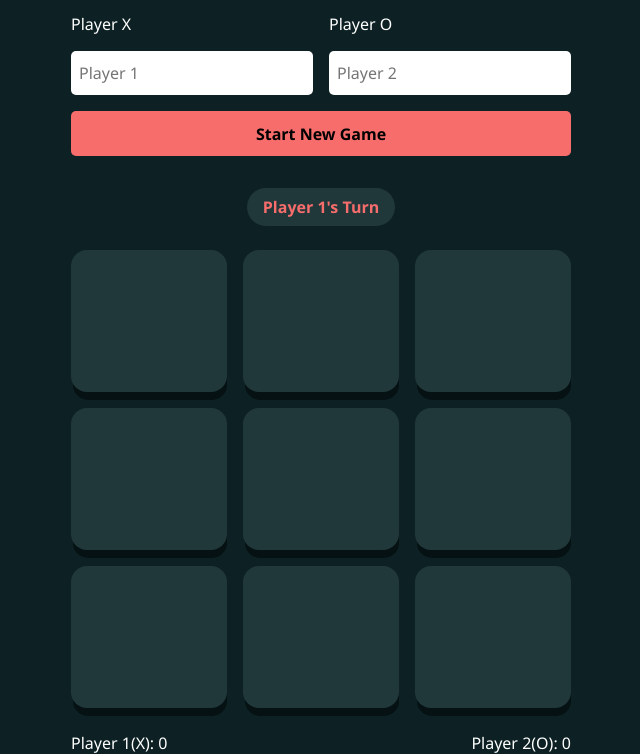
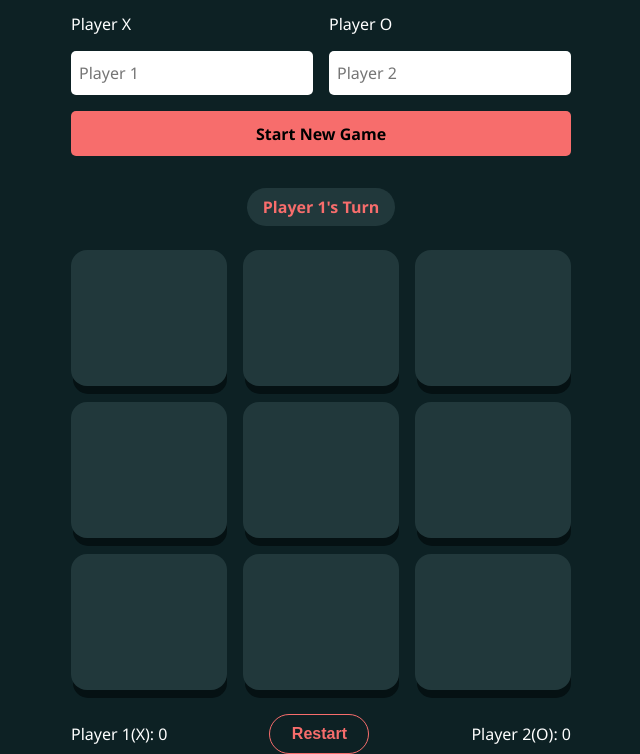
Before and after one commit to alexisjhay/tic-tac-toe, a plain HTML site: page index.html in a window 1280 px wide. Shown: the part 46-800 px from the top of the page, without its empty margins (319-959 px from the left). Drawn offline with Linux system fonts and the light colour scheme.

Commit message:
feat: add restart button

```diff
--- a/css/style.css
+++ b/css/style.css
@@ -117,4 +117,23 @@ form button {
 	width: min(500px, 90vw);
 	justify-content: space-between;
 	color: white;
+	align-items: center;
 }
+
+.reset {
+	background-color: transparent;
+	color: var(--mark-x);
+	width: 100px;
+	height: 40px;
+	font-weight: bold;
+	font-size: 1rem;
+	border-radius: 25px;
+	border: 1px solid var(--mark-x);
+	cursor: pointer;
+	transition: 0.1s ease-in;
+}
+
+.reset:hover {
+	background-color: var(--mark-x);
+	color: var(--bg);
+}
--- a/index.html
+++ b/index.html
@@ -37,7 +37,7 @@
 
 			<div class="scores">
 				<div class="score-player1">Player 1(X): 0</div>
-
+				<button class="reset">Restart</button>
 				<div class="score-player2">Player 2(O): 0</div>
 			</div>
 		</div>
```
